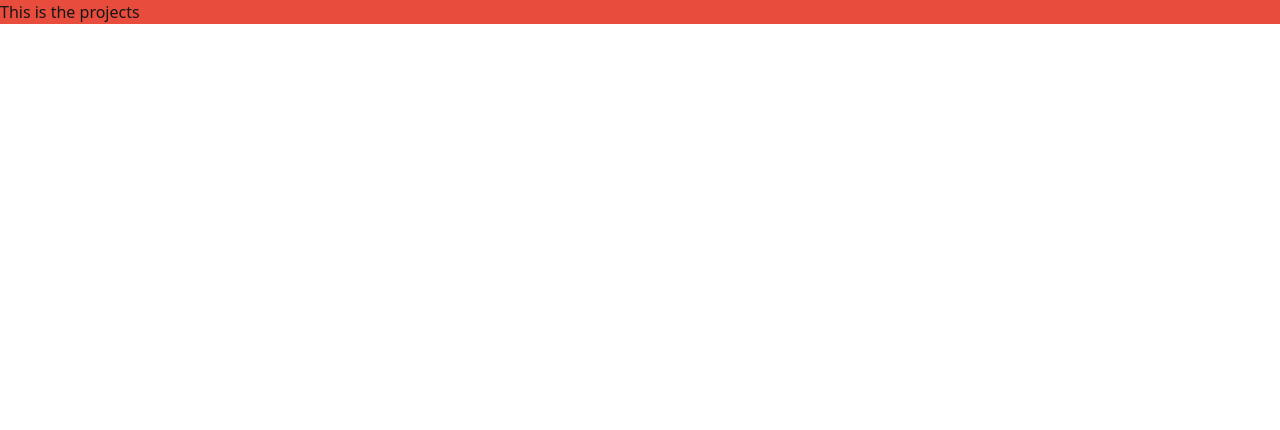
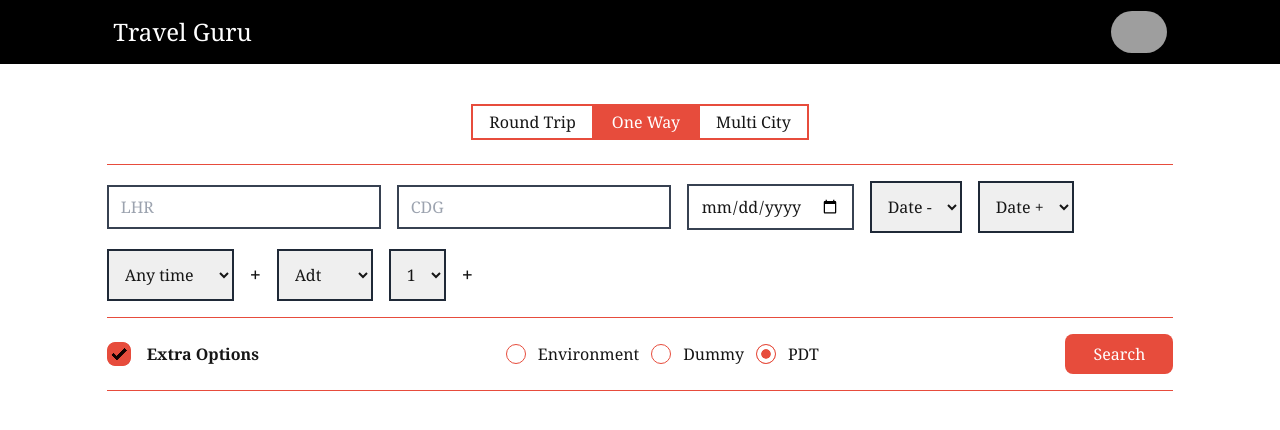
Before and after one commit to Mdabdullah3/Flight-Vibes, a React (Create React App) app: page / in a window 1280 px wide. Shown: the top 430 px of the page. Built offline with nearby package versions, Linux system fonts and the light colour scheme; grey boxes are pictures that could not be loaded.

Commit message:
header section done

```diff
--- a/src/App.js
+++ b/src/App.js
@@ -1,9 +1,12 @@
 import React from 'react';
+import Navbar from './components/Navbar/Navbar';
+import HeroContent from './components/Home/HeroContent';
 
 const App = () => {
   return (
-    <div>
-      <h1 className='bg-primary'>This is the projects</h1>
+    <div className='font-serif'>
+      <Navbar />
+      <HeroContent />
     </div>
   );
 };
--- /dev/null
+++ b/src/components/Home/HeroContent.jsx
@@ -0,0 +1,107 @@
+import React from "react";
+import InputField from "../Ui/InputField";
+import SelectField from "../Ui/SelectField";
+import CheckBox from "../Ui/CheckBox";
+import Radio from "../Ui/Radio";
+
+const HeroContent = () => {
+  const date = [
+    {
+      value: 1,
+      label: "1",
+    },
+    {
+      value: 2,
+      label: "2",
+    },
+    {
+      value: 3,
+      label: "3",
+    },
+    {
+      value: 4,
+      label: "4",
+    },
+    {
+      value: 5,
+      label: "5",
+    },
+  ];
+  const schedule = [
+    {
+      value: "anytime",
+      label: "Anytime",
+    },
+    {
+      value: "morning",
+      label: "Morning",
+    },
+    {
+      value: "afternoon",
+      label: "Afternoon",
+    },
+    {
+      value: "night",
+      label: "Night",
+    },
+  ];
+  const flight = [
+    {
+      value: "adt",
+      label: "Adult",
+    },
+    {
+      value: "chd",
+      label: "Child",
+    },
+    {
+      value: "inf",
+      label: "Infant",
+    },
+  ];
+  return (
+    <header className="w-10/12 mx-auto mt-10">
+      <section className="flex items-center justify-center">
+        <button className="border-primary px-4 py-1 border-2">
+          Round Trip
+        </button>
+        <button className="border-primary bg-primary text-white px-4 py-1 border-2">
+          One Way
+        </button>
+        <button className="border-primary px-4 py-1 border-2">
+          Multi City
+        </button>
+      </section>
+      <hr className="border-t-[1px] mt-6 border-primary" />
+      <section>
+        <div className="flex  gap-4 mt-4 items-center flex-wrap">
+          <InputField type="text" placeholder="LHR" />
+          <InputField type="text" placeholder="CDG" />
+          <InputField type="date" placeholder="LHR" />
+          <SelectField name="Date -" options={date} />
+          <SelectField name="Date +" options={date} />
+          <SelectField name="Any time" options={schedule} />
+          <h1 className="text-xl font-bold">+</h1>
+          <SelectField name="Adt" options={flight} />
+          <SelectField name="1" options={date} />
+          <h1 className="text-xl font-bold">+</h1>
+        </div>
+      </section>
+      <hr className="border-t-[1px] mt-4 border-primary" />
+      <section className="mt-4 flex items-center justify-between">
+        <CheckBox label="Extra Options" />
+        <div className="flex items-center gap-3">
+          <Radio label="Environment" />
+          <Radio label="Dummy" />
+          <Radio label="PDT" />
+        </div>
+        <button className="px-7 py-2 bg-primary text-white rounded-lg">
+          Search
+        </button>
+      </section>
+      <hr className="border-t-[1px] mt-4 border-primary" />
+    </header>
+  );
+};
+
+export default HeroContent;
--- /dev/null
+++ b/src/components/Navbar/Navbar.jsx
@@ -0,0 +1,24 @@
+import React from "react";
+
+const Navbar = () => {
+  return (
+    <div className="navbar bg-black text-white  ">
+      <div className="w-10/12 mx-auto">
+        <div className="flex-1">
+          <h1 className="text-2xl">Travel Guru</h1>
+        </div>
+        <div className="flex-none">
+          <div className="w-14 rounded-full">
+            <img
+              className="rounded-full"
+              alt="Logo"
+              src="https://img.daisyui.com/images/stock/photo-1534528741775-53994a69daeb.jpg"
+            />
+          </div>
+        </div>
+      </div>
+    </div>
+  );
+};
+
+export default Navbar;
--- /dev/null
+++ b/src/components/Ui/CheckBox.jsx
@@ -0,0 +1,19 @@
+import React from "react";
+
+const CheckBox = ({ label }) => {
+  return (
+    <div className="flex items-center gap-4">
+      <input
+        id="label"
+        type="checkbox"
+        defaultChecked
+        className="checkbox checkbox-primary"
+      />
+      <label htmlFor="label" className="font-bold">
+        {label}
+      </label>
+    </div>
+  );
+};
+
+export default CheckBox;
--- /dev/null
+++ b/src/components/Ui/InputField.jsx
@@ -0,0 +1,16 @@
+import React from "react";
+
+const InputField = ({ value, type, placeholder }) => {
+  return (
+    <div>
+      <input
+        type={type}
+        value={value}
+        placeholder={placeholder}
+        className="w-full border-2 placeholder:black border-gray-700 px-3 py-2"
+      />
+    </div>
+  );
+};
+
+export default InputField;
--- /dev/null
+++ b/src/components/Ui/Radio.jsx
@@ -0,0 +1,18 @@
+import React from "react";
+
+const Radio = ({ label }) => {
+  return (
+    <div className="flex items-center gap-3">
+      <input
+        id={label}
+        type="radio"
+        name="radio-3"
+        className="radio radio-primary radio-sm"
+        checked
+      />
+      <label htmlFor={label}>{label}</label>
+    </div>
+  );
+};
+
+export default Radio;
--- /dev/null
+++ b/src/components/Ui/SelectField.jsx
@@ -0,0 +1,23 @@
+import React from "react";
+
+const SelectField = ({ name, options }) => {
+  return (
+    <div className="relative">
+      <select
+        name={name}
+        className="w-full border-2 placeholder:black  px-3 py-3 border-gray-800"
+      >
+        <option value="" disabled selected hidden>
+          {name}
+        </option>
+        {options.map((option, index) => (
+          <option className="text-lg" key={index} value={option.value}>
+            {option.label}
+          </option>
+        ))}
+      </select>
+    </div>
+  );
+};
+
+export default SelectField;
```
